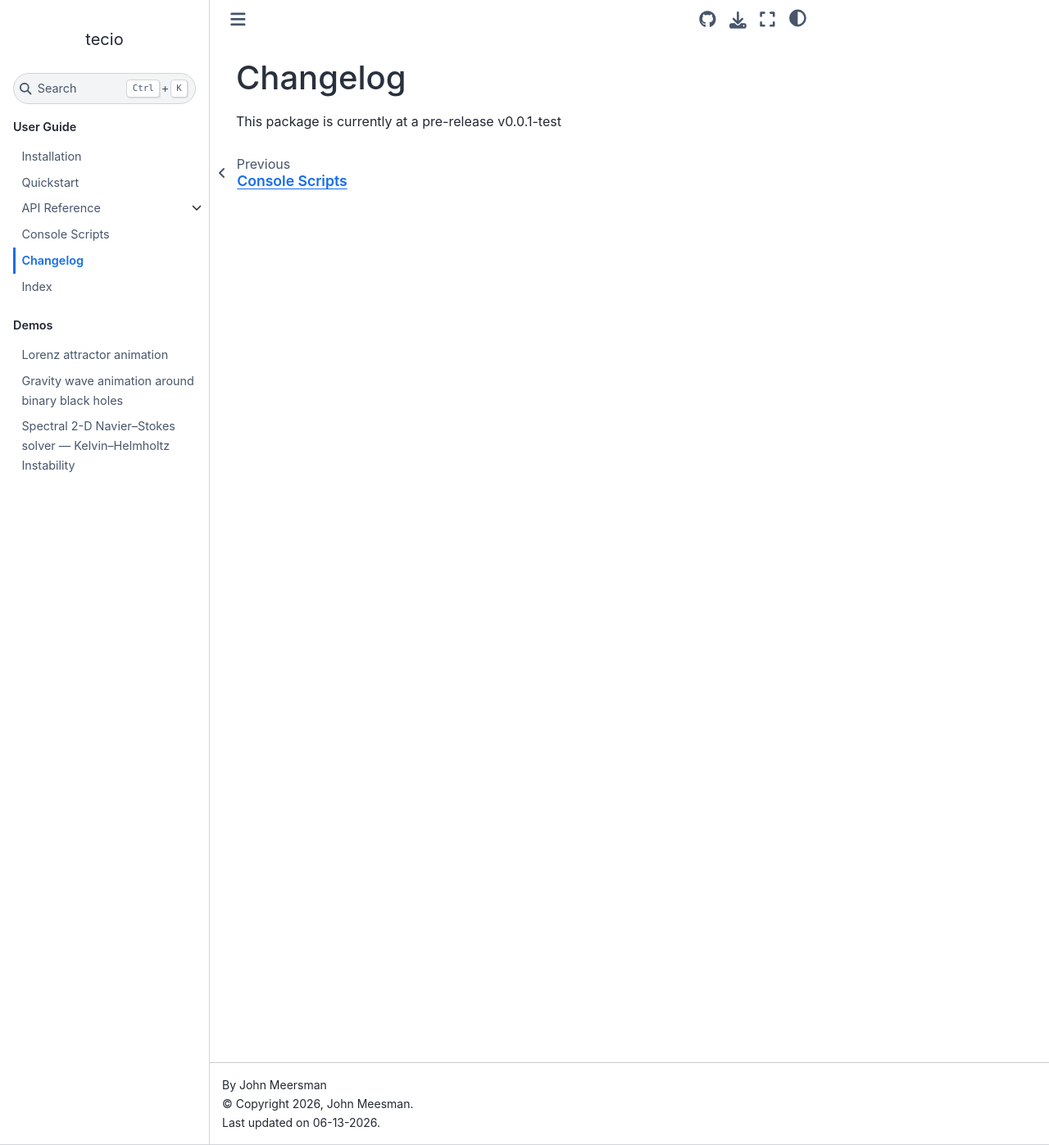
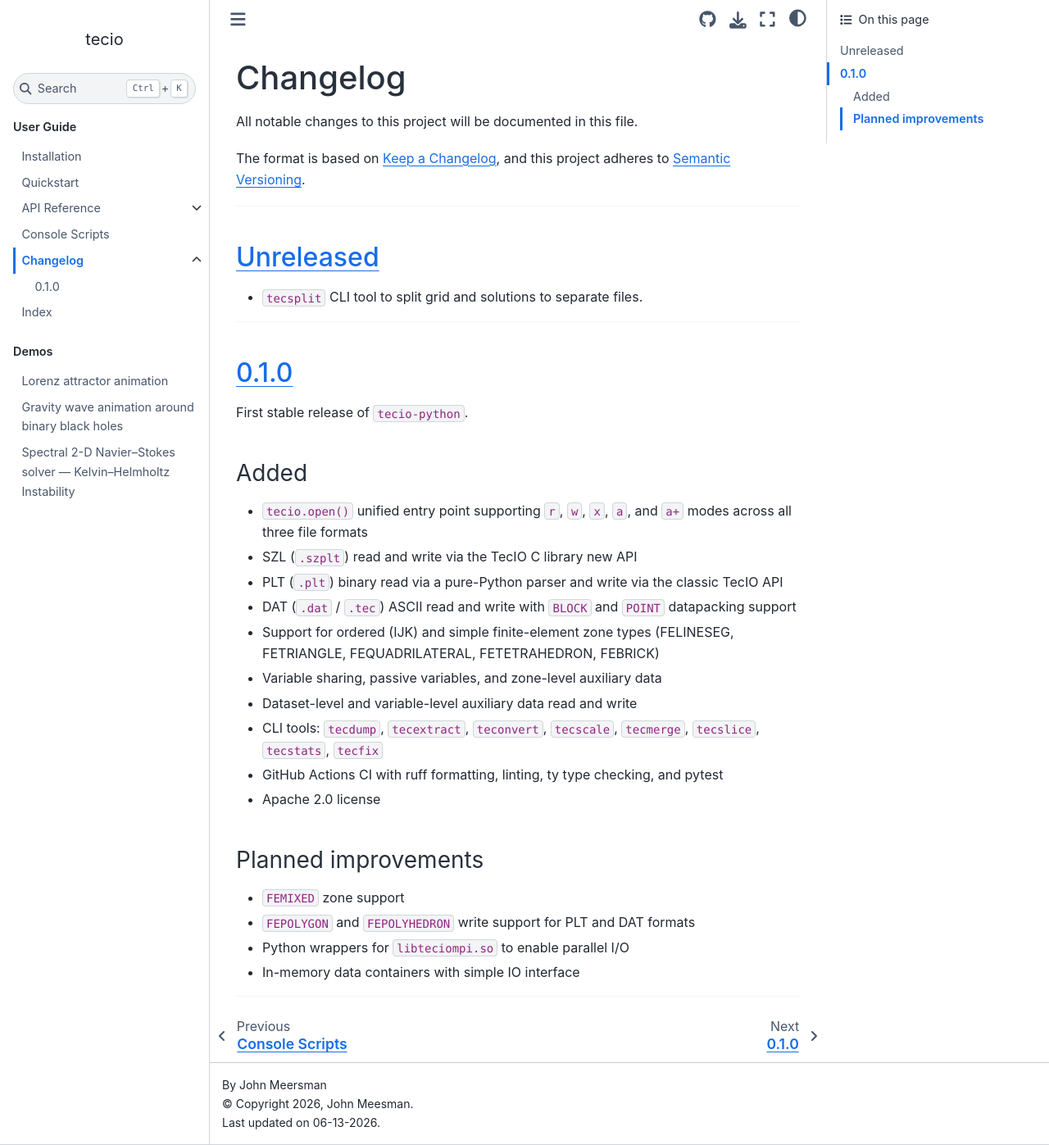
Before and after one commit to meersman/tecio, a Sphinx documentation site: the page built from docs/changelog.md, in a window 1280 px wide and 1397 px high. Shown: the whole window at 82% size. Built offline with Sphinx 7.4.7 and the Sphinx Book theme 1.1.4, drawn with Linux system fonts in a browser that asks for light colours.

Commit message:
added release notes

````diff
--- a/docs/changelog.md
+++ b/docs/changelog.md
@@ -1,3 +1,30 @@
 # Changelog
 
-This package is currently at a pre-release v0.0.1-test
+All notable changes to this project will be documented in this file.
+
+The format is based on [Keep a Changelog](https://keepachangelog.com/en/1.1.0/),
+and this project adheres to [Semantic Versioning](https://semver.org/spec/v2.0.0.html).
+
+---
+
+## [Unreleased]
+
+- `tecsplit` CLI tool to split grid and solutions to separate files.
+
+---
+
+```{include} changelog/v0.1.0.md
+```
+
+---
+
+[Unreleased]: https://github.com/meersman/tecio/compare/v0.1.0...HEAD
+
+```{toctree}
+:hidden:
+:maxdepth: 1
+:caption: Changelog
+:glob:
+
+changelog/*
+```
--- /dev/null
+++ b/docs/changelog/v0.1.0.md
@@ -0,0 +1,30 @@
+## [0.1.0]
+
+First stable release of `tecio-python`.
+
+### Added
+
+- `tecio.open()` unified entry point supporting `r`, `w`, `x`, `a`, and `a+`
+  modes across all three file formats
+- SZL (`.szplt`) read and write via the TecIO C library new API
+- PLT (`.plt`) binary read via a pure-Python parser and write via the classic
+  TecIO API
+- DAT (`.dat` / `.tec`) ASCII read and write with `BLOCK` and `POINT`
+  datapacking support
+- Support for ordered (IJK) and simple finite-element zone types
+  (FELINESEG, FETRIANGLE, FEQUADRILATERAL, FETETRAHEDRON, FEBRICK)
+- Variable sharing, passive variables, and zone-level auxiliary data
+- Dataset-level and variable-level auxiliary data read and write
+- CLI tools: `tecdump`, `tecextract`, `teconvert`, `tecscale`, `tecmerge`,
+  `tecslice`, `tecstats`, `tecfix`
+- GitHub Actions CI with ruff formatting, linting, ty type checking, and pytest
+- Apache 2.0 license
+
+### Planned improvements
+
+- `FEMIXED` zone support
+- `FEPOLYGON` and `FEPOLYHEDRON` write support for PLT and DAT formats
+- Python wrappers for `libteciompi.so` to enable parallel I/O
+- In-memory data containers with simple IO interface
+
+[0.1.0]: https://github.com/meersman/tecio/releases/tag/v0.1.0
````
